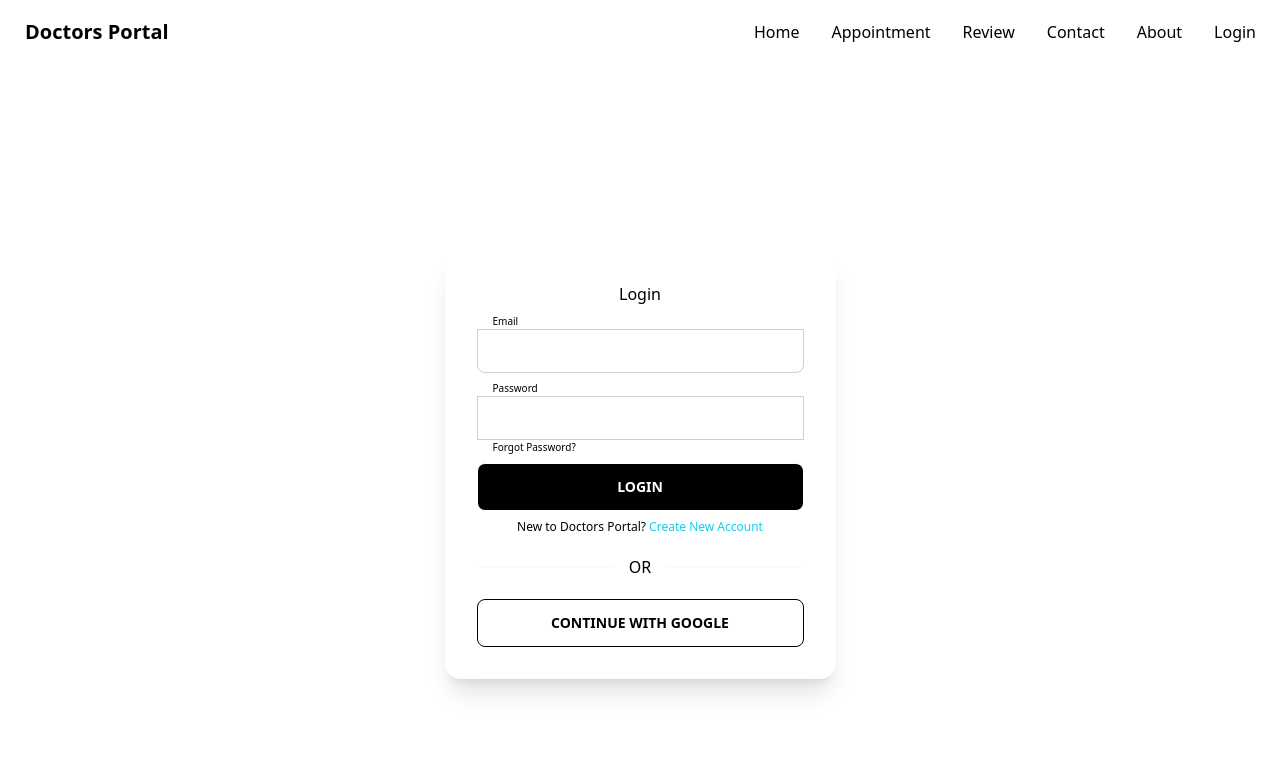
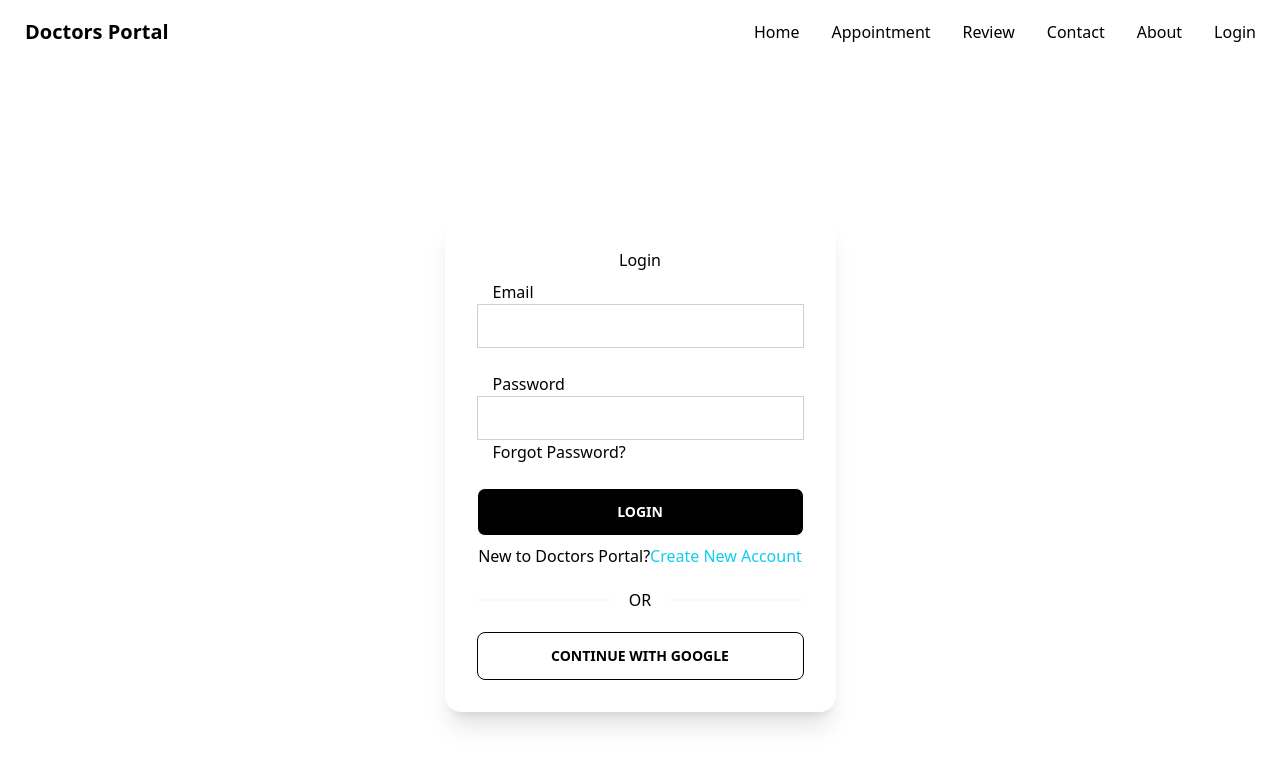
Before and after one commit to Sazid99246/doctors-portal-client, a React (Create React App) app: page /login in a window 1280 px wide. Shown: the top 766 px of the page. Built offline with nearby package versions, Linux system fonts and the light colour scheme; no server answers.

Commit message:
implimented signup and login with react hook form and shown error messages

```diff
--- a/src/Pages/Appointment/AvailableAppointments/AvailableAppointments.js
+++ b/src/Pages/Appointment/AvailableAppointments/AvailableAppointments.js
@@ -7,7 +7,7 @@ const AvailableAppointments = ({ date }) => {
     const [services, setServices] = useState([]);
     const [treatment, setTreatment] = useState(null);
     useEffect(() => {
-        fetch('https://still-beyond-05595.herokuapp.com/service')
+        fetch('https://boiling-earth-01998.herokuapp.com/service')
             .then(res => res.json())
             .then(data => setServices(data))
     }, [])
--- a/src/Pages/Login/Login.js
+++ b/src/Pages/Login/Login.js
@@ -1,28 +1,105 @@
-import React from 'react';
-import { Link } from 'react-router-dom';
+import React from "react";
+import { useSignInWithEmailAndPassword } from "react-firebase-hooks/auth";
+import { useForm } from "react-hook-form";
+import { Link, useNavigate } from "react-router-dom";
+import auth from "../../firebase.init";
+import Loading from "../Shared/Loading/Loading";
 
 const Login = () => {
+  const {
+    register,
+    formState: { errors },
+    handleSubmit,
+  } = useForm();
+  const [
+    signInWithEmailAndPassword,
+    user,
+    loading,
+    error,
+  ] = useSignInWithEmailAndPassword(auth);
+
+  const onSubmit = (data) => {
+    signInWithEmailAndPassword(data.email, data.password)
+  };
+  const navigate = useNavigate()
+  let loginError;
+  if(user){
+    navigate('/')
+  }
+  if(error){
+    loginError = <p className="text-red-500">{error.message}</p>
+  }
+  if(loading){
+    return <Loading/>
+  }
   return (
-        <div className='flex h-screen justify-items-center'>
+    <div className="flex h-screen justify-items-center">
       <div class="card m-auto shadow-xl">
         <div class="card-body">
           <h2 class="text-center font-xl">Login</h2>
+          <form onSubmit={handleSubmit(onSubmit)}>
+
             <label className="input-group input-group-vertical">
-                        <span className='bg-white text-[10px]'>Email</span>
-                        <input type="email" class="h-[44px] w-[327px] input input-bordered border-[rgba(207,207,207,1)]" />
+              <span className="bg-white text-md">Email</span>
+              <input
+                type="email"
+                name="email"
+                class="h-[44px] w-[327px] input input-bordered border-[rgba(207,207,207,1)]"
+                {...register("email", { required: true })}
+                {...register("email", {
+                  pattern: /[a-z0-9]+@[a-z]+\.[a-z]{2,3}/,
+                })}
+              />
+              <p className="text-red-500">
+                {errors.email?.type === "required" && "Email is required"}
+                {errors.email?.type === "pattern" && "Enter a valid email"}
+              </p>
             </label>
+            <br />
+
             <label className="input-group input-group-vertical">
-                        <span className='bg-white text-[10px]'>Password</span>
-                        <input type="password" class="h-[44px] w-[327px] input input-bordered border-[rgba(207,207,207,1)]" />
-                        <span className='bg-white text-[10px]'>Forgot Password?</span>
+              <span className="bg-white text-md">Password</span>
+              <input
+                type="password"
+                name="password"
+                class="h-[44px] w-[327px] input input-bordered border-[rgba(207,207,207,1)]"
+                {...register("password", { required: true })}
+                {...register("password", {
+                  minLength: 6,
+                })}
+              />
+              <p className="text-red-500">
+                {errors.password?.type === "required" && "Password is required"}
+                {errors.password?.type === "minLength" &&
+                  "Password should at least 6 characters or more"}
+              </p>
+              <span className="bg-white text-md">Forgot Password?</span>
             </label>
-                    <button class="btn text-white bg-black uppercase">Login</button>
-                    <span className='text-xs text-center'>New to Doctors Portal?
-                        <Link className='text-primary' to='/signup'>  Create New Account</Link>
+            <br />
+            {loginError}
+
+            <div className="flex items-center justify-center">
+              <input
+                type="submit"
+                value="login"
+                class="btn w-[327px] text-white bg-black uppercase"
+              />
+            </div>
+          </form>
+
+          <span className="text-md text-center">
+            New to Doctors Portal?
+            <Link className="text-primary" to="/signup">
+              Create New Account
+            </Link>
           </span>
+
           <div className="divider">OR</div>
-                    <button class="btn uppercase text-black border-black hover:text-white active:text-white">Continue with google</button>
+          <button class="btn uppercase text-black border-black hover:text-white active:text-white">
+            Continue with google
+          </button>
         </div>
+
       </div>
     </div>
   );
--- a/src/Pages/Shared/Header/Header.js
+++ b/src/Pages/Shared/Header/Header.js
@@ -1,14 +1,28 @@
+import { signOut } from 'firebase/auth';
 import React from 'react';
+import { useAuthState } from 'react-firebase-hooks/auth';
 import { Link } from 'react-router-dom';
+import auth from '../../../firebase.init';
 
 const Header = () => {
+    const [user] = useAuthState(auth);
+    const handleSignOut = ()=>{
+        signOut(auth)
+    }
     const menuItems = <>
         <li><Link to="/">Home</Link></li>
         <li><Link to="/appointment">Appointment</Link></li>
         <li><Link to="/review">Review</Link></li>
         <li><Link to="/contact">Contact</Link></li>
         <li><Link to="/about">About</Link></li>
-        <li><Link to="/login">Login</Link></li>
+        <li>
+        {
+            user ? <li onClick={handleSignOut}>Sign Out</li>
+            :
+            <Link to="/login">Login</Link>
+        }
+        </li>
+
     </>
     return (
         <div className="navbar bg-base-100">
--- /dev/null
+++ b/src/Pages/Shared/Loading/Loading.js
@@ -0,0 +1,11 @@
+import React from "react";
+
+const Loading = () => {
+  return (
+    <div className="flex items-center justify-center ">
+      <div className="w-16 h-16 border-b-2 border-gray-900 rounded-full animate-spin"></div>
+    </div>
+  );
+};
+
+export default Loading;
--- a/src/Pages/SignUp/SignUp.js
+++ b/src/Pages/SignUp/SignUp.js
@@ -1,31 +1,109 @@
-import React from 'react';
-import { Link } from 'react-router-dom';
+import React from "react";
+import { useForm } from "react-hook-form";
+import { Link, useNavigate } from "react-router-dom";
+import auth from "../../firebase.init";
+import { useCreateUserWithEmailAndPassword } from 'react-firebase-hooks/auth';
+import { signOut } from "firebase/auth";
+import Loading from "../Shared/Loading/Loading";
+
 
 const SignUp = () => {
+  const {register,formState: { errors }, handleSubmit,} = useForm();
+  const [
+    createUserWithEmailAndPassword,
+    user,
+    loading,
+    error,
+  ] = useCreateUserWithEmailAndPassword(auth);
+  const navigate = useNavigate()
+  let signUpError;
+  if(user){
+    signOut(auth)
+    navigate('/login')
+  }
+
+  if(loading){
+    return <Loading/>
+  }
+  if(error){
+    signUpError = <p>{error.message}</p>
+  }
+
+  const onSubmit = (data) => {
+    createUserWithEmailAndPassword(data.email, data.password)
+  };
+
+
   return (
-        <div className='flex h-screen justify-items-center'>
+    <div className="flex h-screen justify-items-center">
       <div class="card m-auto shadow-xl">
         <div class="card-body">
-                    <h2 class="text-center font-xl">Sign Up</h2>
+          <h2 class="text-center text-md">Sign Up</h2>
+          <form onSubmit={handleSubmit(onSubmit)}>
             <label className="input-group input-group-vertical">
-                        <span className='bg-white text-[10px]'>Name</span>
-                        <input type="text" class="h-[44px] w-[327px] input input-bordered border-[rgba(207,207,207,1)]" />
+              <span className="bg-white text-md">Name</span>
+              <input
+                type="text"
+                name="name"
+                class="h-[44px] w-[327px] input input-bordered border-[rgba(207,207,207,1)]"
+                {...register("name", { required: true })}
+              />
+              <p className="text-red-500">
+                {errors.name?.type === "required" && "Name is required"}
+              </p>
             </label>
             <label className="input-group input-group-vertical">
-                        <span className='bg-white text-[10px]'>Email</span>
-                        <input type="email" class="h-[44px] w-[327px] input input-bordered border-[rgba(207,207,207,1)]" />
+              <span className="bg-white text-md">Email</span>
+              <input
+                type="email"
+                name="email"
+                class="h-[44px] w-[327px] input input-bordered border-[rgba(207,207,207,1)]"
+                {...register("email", { required: true })}
+                {...register("email", {
+                  pattern: /[a-z0-9]+@[a-z]+\.[a-z]{2,3}/,
+                })}
+              />
+              <p className="text-red-500">
+                {errors.email?.type === "required" && "Email is required"}
+                {errors.email?.type === "pattern" && "Enter a valid email"}
+              </p>
             </label>
             <label className="input-group input-group-vertical">
-                        <span className='bg-white text-[10px]'>Password</span>
-                        <input type="password" class="h-[44px] w-[327px] input input-bordered border-[rgba(207,207,207,1)]" />
-                        <span className='bg-white text-[10px]'>Forgot Password?</span>
+              <span className="bg-white text-md">Password</span>
+              <input
+                type="password"
+                name="password"
+                class="h-[44px] w-[327px] input input-bordered border-[rgba(207,207,207,1)]"
+                {...register("password", { required: true })}
+                {...register("password", {
+                  minLength: 6,
+                })}
+              />
+              <p className="text-red-500">
+                {errors.password?.type === "required" && "Password is required"}
+                {errors.password?.type === "minLength" && "Password should at least 6 characters or more"}
+              </p>
+              <span className="bg-white text-md">Forgot Password?</span>
             </label>
-                    <button class="btn text-white bg-black uppercase">Login</button>
-                    <span className='text-xs text-center'>Already have an account?
-                        <Link className='text-primary' to='/login'>  Login Now</Link>
+            {signUpError}
+            <div className="flex items-center justify-center">
+              <input
+                type="submit"
+                value="sign up"
+                class="btn text-white bg-black btn-wide uppercase"
+              />
+            </div>
+          </form>
+          <span className="text-xs text-center">
+            Already have an account?
+            <Link className="text-primary" to="/login">
+              Login Now
+            </Link>
           </span>
           <div className="divider">OR</div>
-                    <button class="btn uppercase text-black border-black hover:text-white active:text-white">Continue with google</button>
+          <button class="btn uppercase text-black border-black hover:text-white active:text-white">
+            Continue with google
+          </button>
         </div>
       </div>
     </div>
--- a/src/firebase.init.js
+++ b/src/firebase.init.js
@@ -1,7 +1,6 @@
 // Import the functions you need from the SDKs you need
 import { initializeApp } from "firebase/app";
 import { getAuth } from "firebase/auth";
-
 // TODO: Add SDKs for Firebase products that you want to use
 // https://firebase.google.com/docs/web/setup#available-libraries
 
@@ -9,10 +8,10 @@ import { getAuth } from "firebase/auth";
 const firebaseConfig = {
   apiKey: process.env.REACT_APP_API_KEY,
   authDomain: process.env.REACT_APP_AUTH_DOMAIN,
-  projectId: process.env.REACT_APP_PROJECT_ID,
+  projectId: process.env.REACT_APP_PROJEC_TID,
   storageBucket: process.env.REACT_APP_STORAGE_BUCKET,
-  messagingSenderId: process.env.REACT_APP_MESSAGING_SENDE_RID,
-  appId: process.env.REACT_APP_APP_ID,
+  messagingSenderId: process.env.REACT_APP_MESSAGING_SENDER_ID,
+  appId: process.env.REACT_APP_APP_ID
 };
 
 // Initialize Firebase
```
Also changed, not shown: 2 other files (tests, documents, lock files or other folders). Lines whose indentation alone changed are shown as unchanged.
